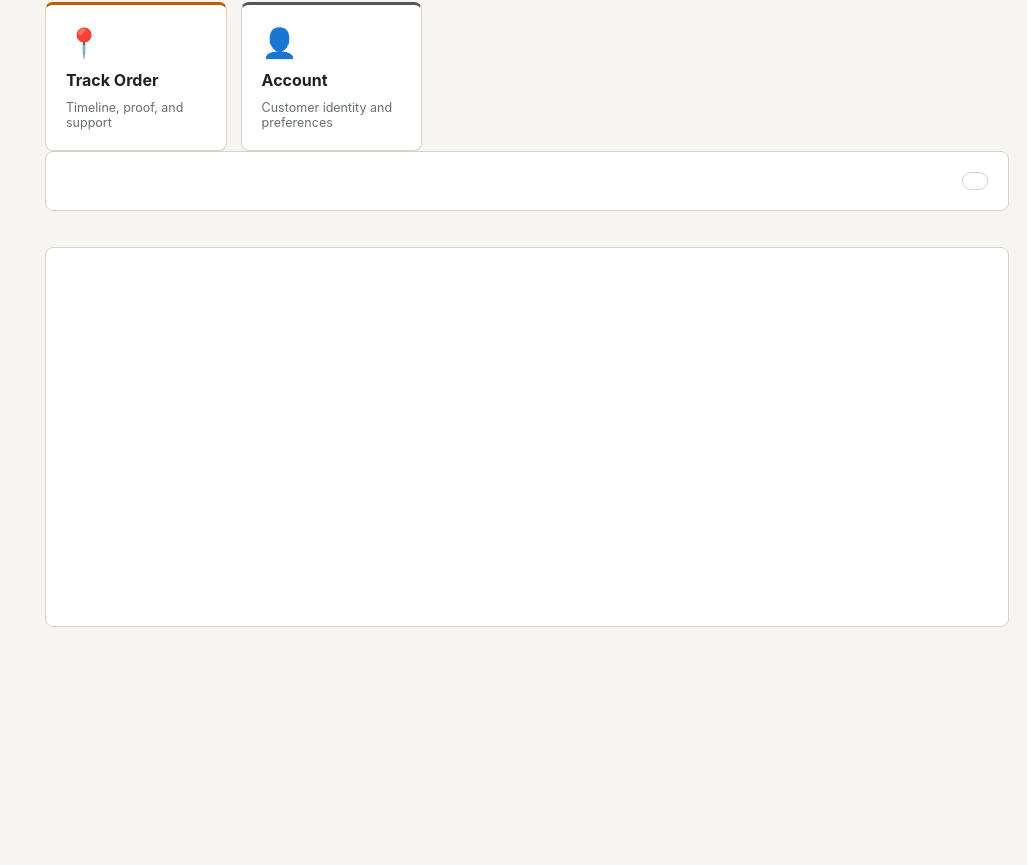
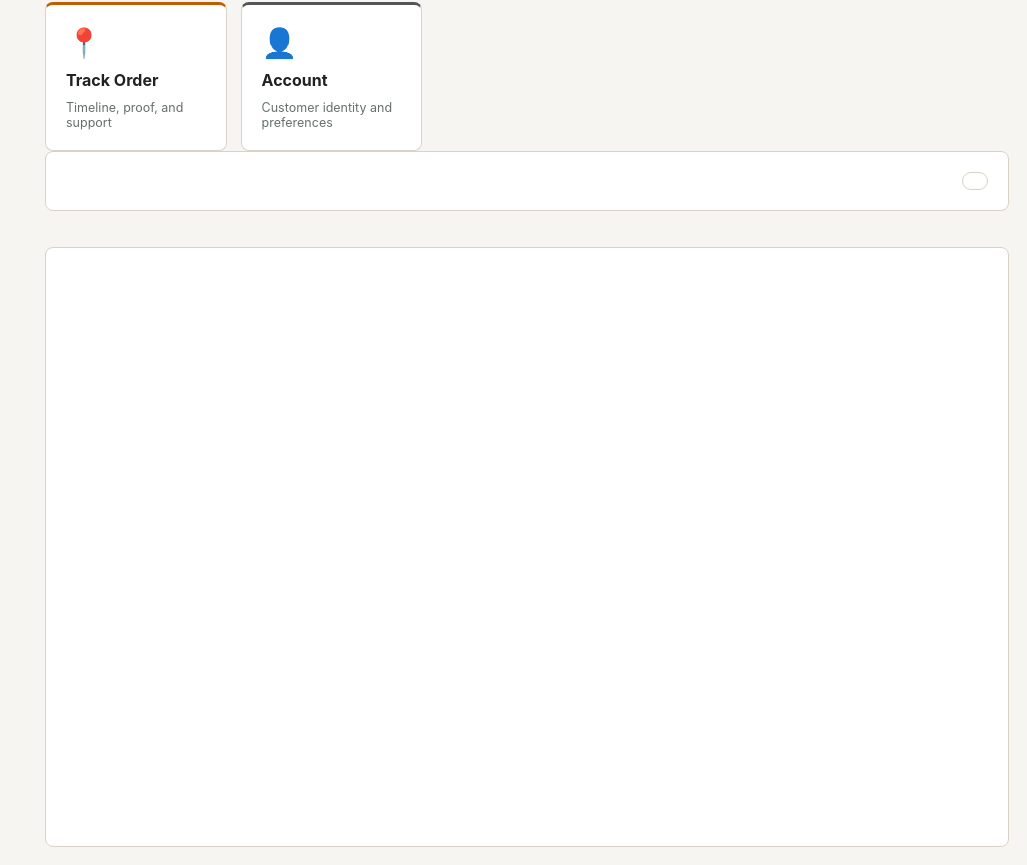
Before and after one commit to binshadmb/postman, a Next.js app: page / in a window 1280 px wide. Shown: the part 1080-1945 px from the top of the page, without its empty margins (253-1280 px from the left). Before the commit the page ends 1725 px from the top, so only its background shows below. Built offline with nearby package versions, Linux system fonts and the light colour scheme.

Commit message:
fix: increase panel min-height to prevent scroll jump on tab switch

```diff
--- a/public/styles.css
+++ b/public/styles.css
@@ -378,7 +378,7 @@ input[type="range"] {
 
 .panel {
   padding: 20px;
-  min-height: 380px;
+  min-height: 600px;
 }
 
 .panel h3 {
```
